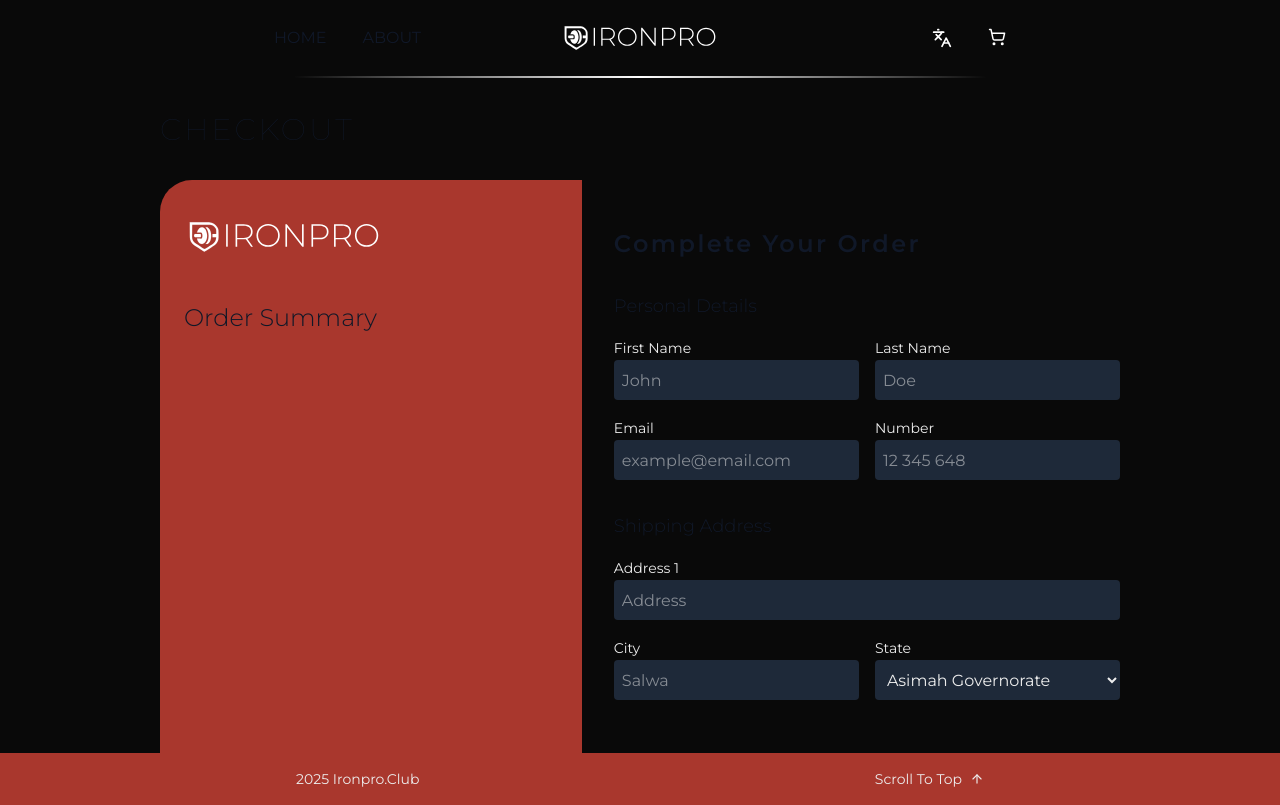
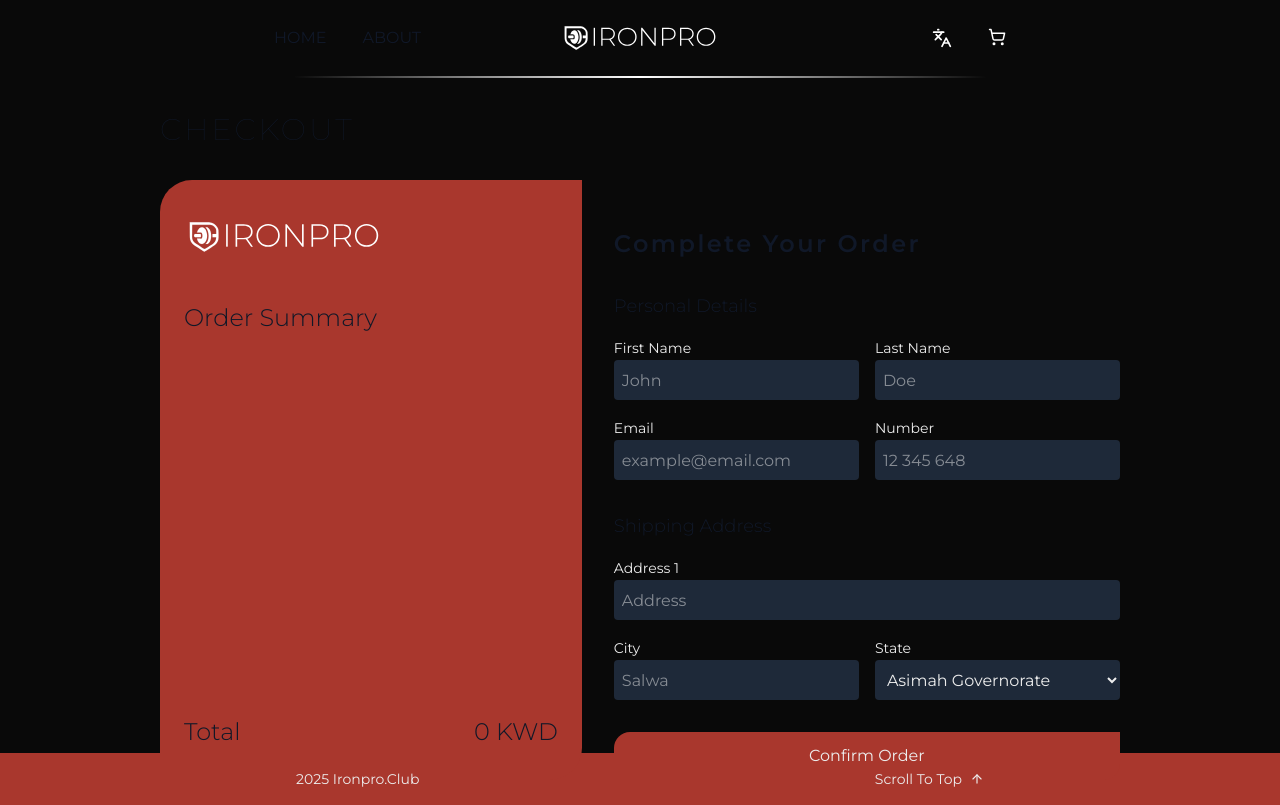
Before and after one commit to Achtelnote/iron-gym, a Next.js app: page /en/checkout in a window 1280 px wide. Built offline with nearby package versions, Linux system fonts and the light colour scheme; a web font is replaced by a local one.

Commit message:
Reverted footer changes

```diff
--- a/app/[locale]/checkout/failed/page.tsx
+++ b/app/[locale]/checkout/failed/page.tsx
@@ -134,7 +134,7 @@ export default function TransactionFailedPage() {
   const locale = useLocale();
 
   return (
-    <div className="h-[calc(100%-75px)] hd:w-[var(--content-width)] m-auto flex flex-col items-between justify-center h-full">
+    <div className="h-[calc(100%-75px)] hd:w-[var(--content-width)] m-auto flex flex-col items-between justify-center">
       <div className="h-full flex flex-col hd:flex-row gap-4 items-center justify-between hd:justify-center mt-[80px] p-4 hd:p-0">
         <div className="flex flex-col gap-4 justify-center hd:gap-4 p-4 fhd:p-32 mobile:mt-12 hd:mt-0">
           <div>
--- a/app/[locale]/checkout/page.tsx
+++ b/app/[locale]/checkout/page.tsx
@@ -22,7 +22,7 @@ export default function CheckoutPage() {
   const t = useTranslations("checkout");
 
   return (
-    <div className="h-[calc(100%-75px)] hd:w-[80%] fhd:w-[var(--content-width)] mt-[80px] 2k:mb-auto m-auto grid grid-rows-[auto_1fr] overflow-hidden">
+    <div className="h-[calc(100%-75px)] hd:w-[80%] fhd:w-[var(--content-width)] mt-[80px] fhd:mb-auto m-auto grid grid-rows-[auto_1fr]">
       <Typography variant="title" weight="thin" className="hidden hd:block p-8 fhd:py-16 uppercase">
         {t("checkout")}
       </Typography>
@@ -242,7 +242,7 @@ function CheckoutForm() {
           {/* <InputField block {...register("shippingDetails.state")} label={t("state")} placeholder={t("placeholder.state")} /> */}
         </div>
       </div>
-      <div className="mt-10">
+      <div className="">
         <Typography className={`text-red-400! flex items-center gap-2 ${isError ? "" : "invisible"}`}>
           <MdError size={16} className="animate-pulse" />
           {t("orderFailed")}
--- a/components/cart/cart-modal.tsx
+++ b/components/cart/cart-modal.tsx
@@ -40,7 +40,7 @@ export default function CartModal() {
   }, [cart, isInitRef, path]);
 
   return (
-    <div ref={modalRef} className={`hidden absolute ${locale == "en" ? "right-0" : "left-0"} w-[24rem] h-[27rem] z-5 grid-rows-[50px_1fr_50px] gap-2 p-4 bg-[var(--primary)] rounded-tl-3xl rounded-br-3xl align-center`}>
+    <div ref={modalRef} className={`hidden absolute right-0 w-[24rem] h-[27rem] z-5 grid-rows-[50px_1fr_50px] gap-2 p-4 bg-[var(--primary)] rounded-tl-3xl rounded-br-3xl align-center`}>
       <Link href="/cart">
         <Typography variant="subtitle" weight="light" uppercase className="text-center py-1 hover:bg-white/10 rounded-md">
           {tc("yourCart")}
--- a/components/footer.tsx
+++ b/components/footer.tsx
@@ -5,7 +5,7 @@ export default async function Footer() {
   // <footer className="block w-full grid-cols-[1fr_45px]">
   const t = await getTranslations("footer");
   return (
-    <footer className="block w-full">
+    <footer className="hidden hd:block w-full">
       {/* <div className="w-full bg-[var(--primary)]">
         <div className="w-[var(--content-width)] m-auto flex gap-20 2xl:gap-50 py-12">
           <div className="h-full flex flex-col gap-4">
```
